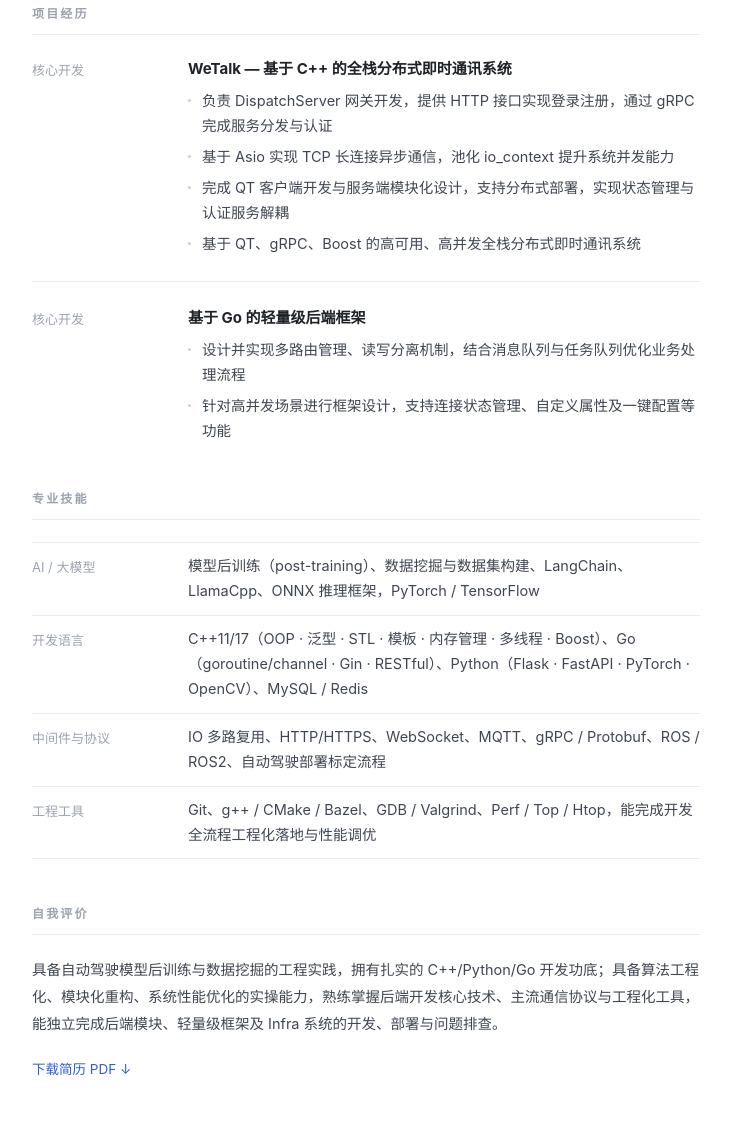
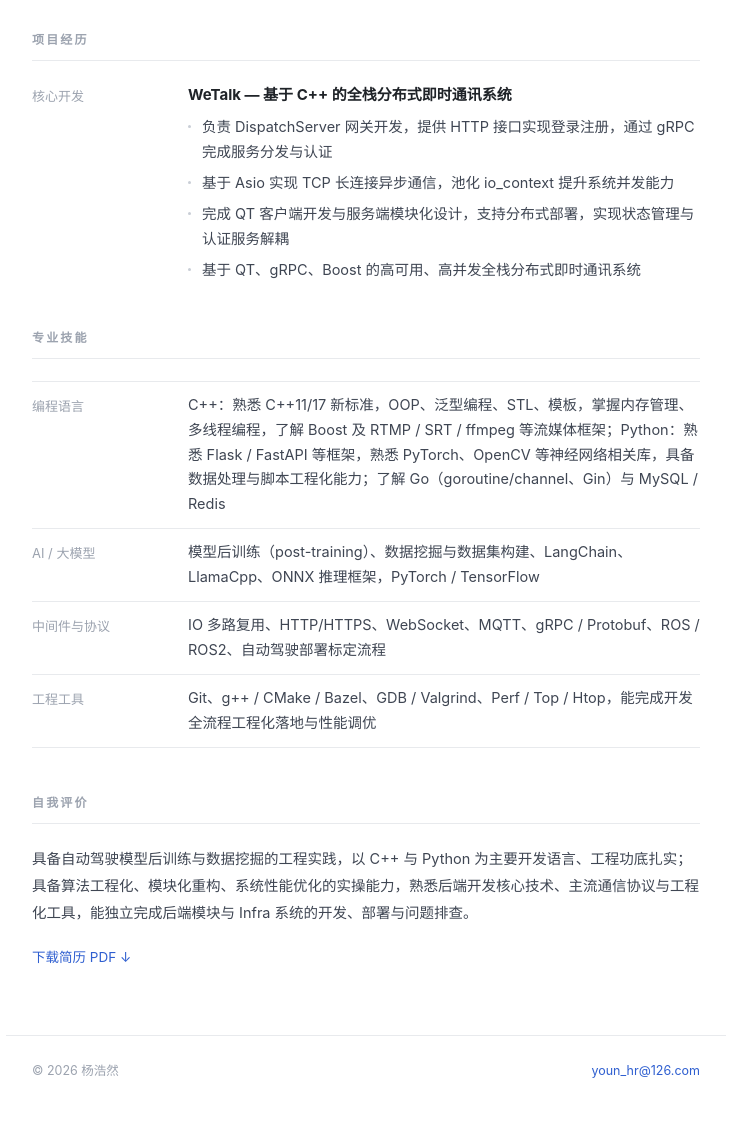
Before and after one commit to hryang1130/hryang1130.github.io, a plain HTML site: page index.html in a window 1280 px wide. Shown: the part 1281-2422 px from the top of the page, without its empty margins (274-1005 px from the left). Drawn offline with Linux system fonts and the light colour scheme.

Commit message:
Add HKU courses, drop Go project, emphasize C++/Python
- Education: add HKU core courses (Deep Learning, LLM, NLP)
- Projects: remove the Go backend framework, leaving the C++ WeTalk project
- Skills: move languages to the top row and lead with detailed C++ and
  Python entries; Go demoted to a brief mention
- Summary: lead with C++/Python instead of C++/Python/Go

```diff
--- a/index.html
+++ b/index.html
@@ -4,7 +4,7 @@
 <meta charset="UTF-8">
 <meta name="viewport" content="width=device-width, initial-scale=1.0">
 <title>杨浩然 | Haoran Yang</title>
-<meta name="description" content="杨浩然 - AI 算法 / 软件开发. 香港大学人工智能硕士在读, 自动驾驶模型后训练与数据挖掘. C++ / Go / Python.">
+<meta name="description" content="杨浩然 - AI 算法 / 软件开发. 香港大学人工智能硕士在读, 自动驾驶模型后训练与数据挖掘. C++ / Python.">
 <style>
   :root {
     --text: #1f2328;
@@ -216,6 +216,11 @@
         <h3><span data-zh="香港大学" data-en="The University of Hong Kong">香港大学</span> <span class="role-text" data-zh="人工智能 · 硕士" data-en="MSc in Artificial Intelligence">人工智能 · 硕士</span></h3>
         <p class="focus" data-zh="计算及数据科学学院（School of Computing and Data Science）"
            data-en="School of Computing and Data Science">计算及数据科学学院（School of Computing and Data Science）</p>
+        <p class="focus">
+          <span data-zh="主修课程：" data-en="Core courses: ">主修课程：</span><span
+            data-zh="Deep Learning、LLM、NLP"
+            data-en="Deep Learning, LLM, NLP">Deep Learning、LLM、NLP</span>
+        </p>
       </div>
     </div>
 
@@ -301,32 +306,19 @@
         </ul>
       </div>
     </div>
-
-    <div class="entry">
-      <div class="when" data-zh="核心开发" data-en="Core Developer">核心开发</div>
-      <div>
-        <h3><span data-zh="基于 Go 的轻量级后端框架" data-en="Lightweight Backend Framework in Go">基于 Go 的轻量级后端框架</span></h3>
-        <ul>
-          <li data-zh="设计并实现多路由管理、读写分离机制，结合消息队列与任务队列优化业务处理流程"
-              data-en="Designed multi-router management and read-write separation, combining message and task queues to streamline processing.">设计并实现多路由管理、读写分离机制，结合消息队列与任务队列优化业务处理流程</li>
-          <li data-zh="针对高并发场景进行框架设计，支持连接状态管理、自定义属性及一键配置等功能"
-              data-en="Designed for high concurrency: connection state management, custom attributes and one-click configuration.">针对高并发场景进行框架设计，支持连接状态管理、自定义属性及一键配置等功能</li>
-        </ul>
-      </div>
-    </div>
   </section>
 
   <section id="skills">
     <h2 data-zh="专业技能" data-en="Skills">专业技能</h2>
     <div class="skill-row">
+      <div class="skill-label" data-zh="编程语言" data-en="Languages">编程语言</div>
+      <div class="skill-value" data-zh="C++：熟悉 C++11/17 新标准，OOP、泛型编程、STL、模板，掌握内存管理、多线程编程，了解 Boost 及 RTMP / SRT / ffmpeg 等流媒体框架；Python：熟悉 Flask / FastAPI 等框架，熟悉 PyTorch、OpenCV 等神经网络相关库，具备数据处理与脚本工程化能力；了解 Go（goroutine/channel、Gin）与 MySQL / Redis"
+           data-en="C++ — familiar with C++11/17, OOP, generic programming, STL and templates; solid on memory management and multithreading; familiar with Boost and streaming frameworks such as RTMP / SRT / ffmpeg. Python — familiar with Flask / FastAPI, PyTorch and OpenCV; capable of data processing and scripting. Also familiar with Go (goroutine/channel, Gin) and MySQL / Redis">C++：熟悉 C++11/17 新标准，OOP、泛型编程、STL、模板，掌握内存管理、多线程编程，了解 Boost 及 RTMP / SRT / ffmpeg 等流媒体框架；Python：熟悉 Flask / FastAPI 等框架，熟悉 PyTorch、OpenCV 等神经网络相关库，具备数据处理与脚本工程化能力；了解 Go（goroutine/channel、Gin）与 MySQL / Redis</div>
+    </div>
+    <div class="skill-row">
       <div class="skill-label" data-zh="AI / 大模型" data-en="AI / LLM">AI / 大模型</div>
       <div class="skill-value" data-zh="模型后训练（post-training）、数据挖掘与数据集构建、LangChain、LlamaCpp、ONNX 推理框架，PyTorch / TensorFlow"
            data-en="Model post-training, data mining &amp; dataset construction, LangChain, LlamaCpp, ONNX inference frameworks, PyTorch / TensorFlow">模型后训练（post-training）、数据挖掘与数据集构建、LangChain、LlamaCpp、ONNX 推理框架，PyTorch / TensorFlow</div>
-    </div>
-    <div class="skill-row">
-      <div class="skill-label" data-zh="开发语言" data-en="Languages">开发语言</div>
-      <div class="skill-value" data-zh="C++11/17（OOP · 泛型 · STL · 模板 · 内存管理 · 多线程 · Boost）、Go（goroutine/channel · Gin · RESTful）、Python（Flask · FastAPI · PyTorch · OpenCV）、MySQL / Redis"
-           data-en="C++11/17 (OOP · templates · STL · memory management · multithreading · Boost), Go (goroutine/channel · Gin · RESTful), Python (Flask · FastAPI · PyTorch · OpenCV), MySQL / Redis">C++11/17（OOP · 泛型 · STL · 模板 · 内存管理 · 多线程 · Boost）、Go（goroutine/channel · Gin · RESTful）、Python（Flask · FastAPI · PyTorch · OpenCV）、MySQL / Redis</div>
     </div>
     <div class="skill-row">
       <div class="skill-label" data-zh="中间件与协议" data-en="Middleware">中间件与协议</div>
@@ -343,8 +335,8 @@
   <section id="summary">
     <h2 data-zh="自我评价" data-en="Summary">自我评价</h2>
     <p class="summary"
-       data-zh="具备自动驾驶模型后训练与数据挖掘的工程实践，拥有扎实的 C++/Python/Go 开发功底；具备算法工程化、模块化重构、系统性能优化的实操能力，熟练掌握后端开发核心技术、主流通信协议与工程化工具，能独立完成后端模块、轻量级框架及 Infra 系统的开发、部署与问题排查。"
-       data-en="Hands-on experience in autonomous-driving model post-training and data mining, with a solid C++/Python/Go engineering foundation. Skilled at algorithm engineering, modular refactoring and system performance optimization, and proficient in core backend technologies, mainstream communication protocols and engineering tooling — able to independently develop, deploy and troubleshoot backend modules, lightweight frameworks and Infra systems.">具备自动驾驶模型后训练与数据挖掘的工程实践，拥有扎实的 C++/Python/Go 开发功底；具备算法工程化、模块化重构、系统性能优化的实操能力，熟练掌握后端开发核心技术、主流通信协议与工程化工具，能独立完成后端模块、轻量级框架及 Infra 系统的开发、部署与问题排查。</p>
+       data-zh="具备自动驾驶模型后训练与数据挖掘的工程实践，以 C++ 与 Python 为主要开发语言、工程功底扎实；具备算法工程化、模块化重构、系统性能优化的实操能力，熟悉后端开发核心技术、主流通信协议与工程化工具，能独立完成后端模块与 Infra 系统的开发、部署与问题排查。"
+       data-en="Hands-on experience in autonomous-driving model post-training and data mining, with C++ and Python as primary languages and a solid engineering foundation. Skilled at algorithm engineering, modular refactoring and system performance optimization, familiar with core backend technologies, mainstream communication protocols and engineering tooling — able to independently develop, deploy and troubleshoot backend modules and Infra systems.">具备自动驾驶模型后训练与数据挖掘的工程实践，以 C++ 与 Python 为主要开发语言、工程功底扎实；具备算法工程化、模块化重构、系统性能优化的实操能力，熟悉后端开发核心技术、主流通信协议与工程化工具，能独立完成后端模块与 Infra 系统的开发、部署与问题排查。</p>
     <a class="download" href="yangahoran.pdf" download>
       <span data-zh="下载简历 PDF ↓" data-en="Download Resume (PDF) ↓">下载简历 PDF ↓</span>
     </a>
```
